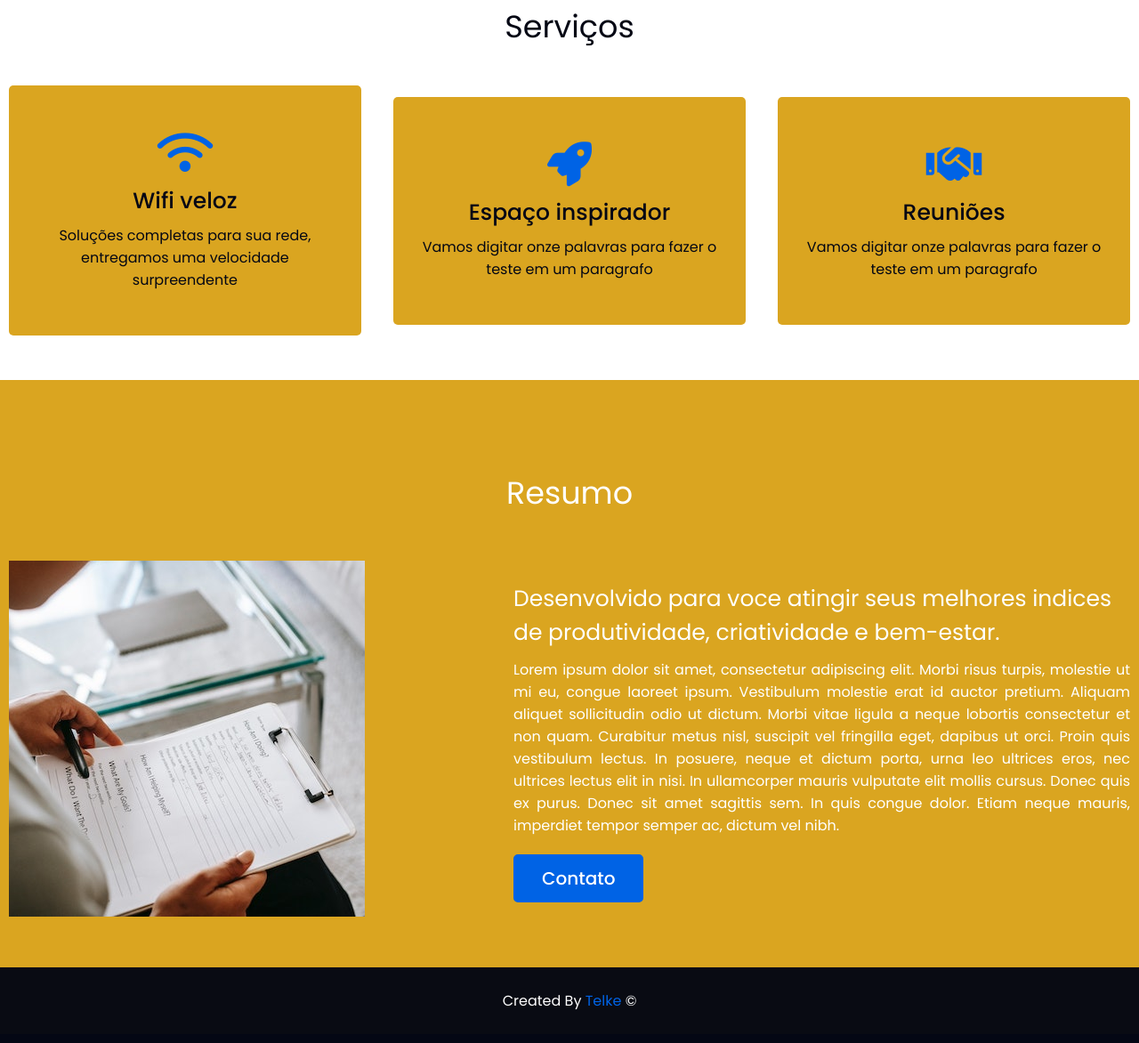
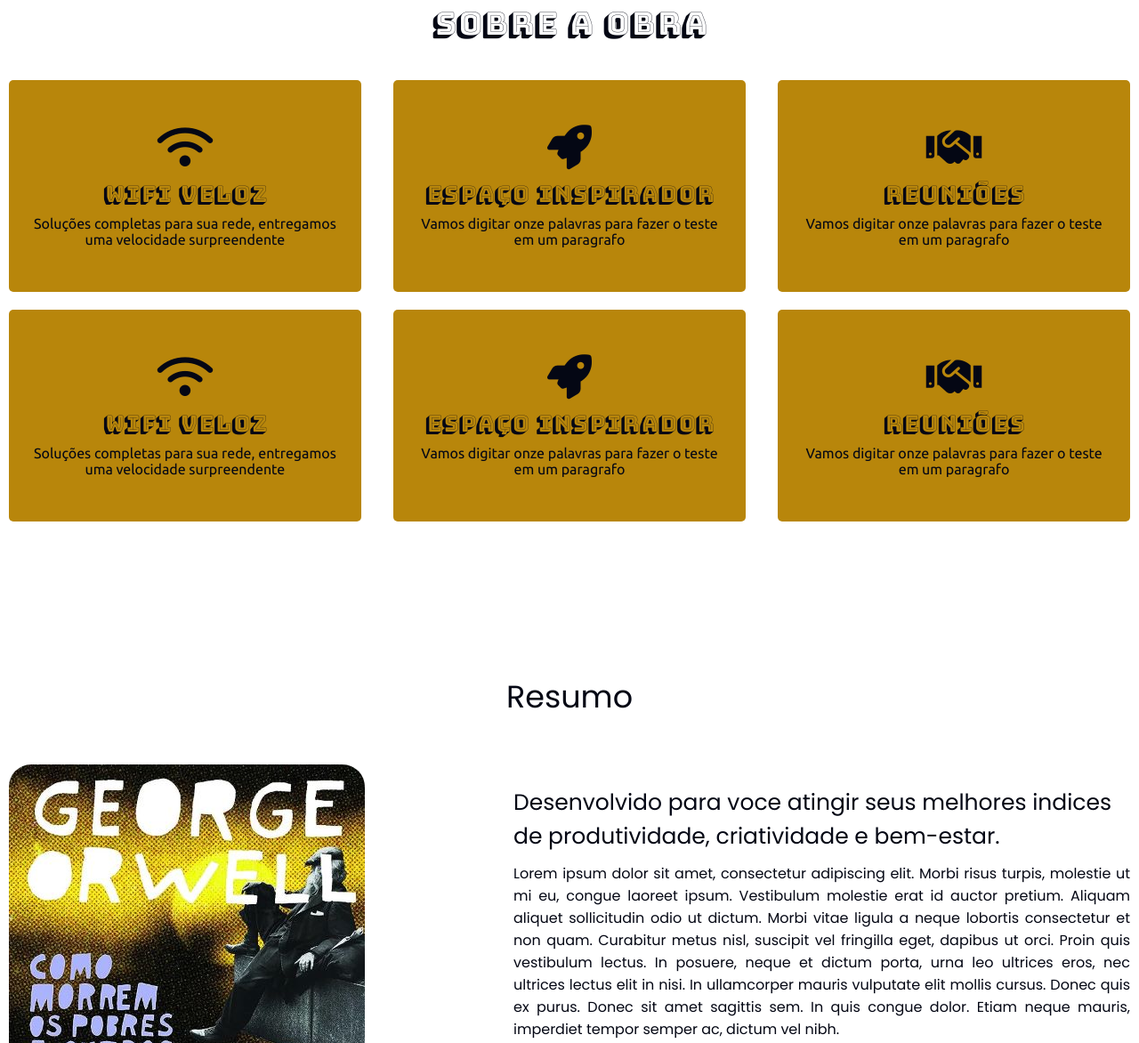
Before and after one commit to Conradiz/Como_morrem_os_pobres, a plain HTML site: page index.html in a window 1280 px wide. Shown: the part 887-2059 px from the top of the page at 89% size. Drawn offline with Linux system fonts and the light colour scheme.

Commit message:
altarando

```diff
--- a/css/custom.css
+++ b/css/custom.css
@@ -1,4 +1,4 @@
-@import url('https://fonts.googleapis.com/css2? family= Poppins:wght@400;500;600;700 & family= Ubuntu:wght@400;500;700 & display=swap' );
+@import url('https://fonts.googleapis.com/css2?family=Bungee+Shade&family=Poppins:wght@400;500;600;700&family=Rubik+Mono+One&family=Ubuntu:wght@300;400;500;700&display=swap');
 *{
     margin: 0;
     padding: 0;
@@ -8,14 +8,15 @@
 :root {
     --main-color: #040714;
     --site-color: #fff;
-    --active-color: #0063e5;
-    --first-color: #DAA520;
+    --active-color: #968ec3;
+    --first-color: #08132f;
     --second-color: #090b13;
+    --new-color: #B8860B;
 }
 body{
-    background-color: var(--main-color);
-    color: var(--site-color);
-    font-family: 'Ubuntu', 'sans-serif';
+    background-color: var(--site-color);
+    color: var(--main-color);
+    font-family: 'Rubik Mono One', sans-serif;
 }
 
 .max-width{
@@ -35,7 +36,7 @@ body{
     width: 100%;
     z-index: 999;
     padding: 20p 0;
-    font-family: 'Ubuntu', sans-serif;
+    font-family: 'Rubik Mono One', sans-serif;
     background-color: var(--site-color);
     border-bottom:solid #1b202a 1px ;
 }
@@ -104,13 +105,13 @@ section {
 .top {
     color: var(--site-color);
     display: flex;
-    background: linear-gradient(to right, var(--main-color) 15%, rgb(224, 225, 255,0 )),url("../images/banner.jpg") no-repeat center;
+    background: linear-gradient(to right, var(--main-color) 10%, rgb(224, 225, 255,0 )),url("../images/banner.jpg") no-repeat center;
     height: 100vh;
     min-height: 500px;
     /* background-size especifica o tamanho das imagens de fundo o cover faz com que ocupe todo o espaço */
     background-size: cover;
     background-attachment: fixed;
-    font-family: 'Ubuntu', sans-serif;
+    font-family: 'Rubik Mono One', sans-serif;
     /* background: url("../images/banner.jpg") no-repeat center;*/
 }
 .top .max-width{
@@ -151,7 +152,7 @@ section {
 .servicos{
     color: var(--main-color);
     background-color: var(--site-color);
-    font-family: 'Poppins',sans-serif;
+    font-family: 'Bungee Shade',sans-serif;
 }
 .servicos .titulo{
     text-align: center;
@@ -165,15 +166,23 @@ section {
     flex-wrap: wrap;
     align-items: center;
     justify-content: space-between;
+    font-family: 'Poppins', sans-serif;
 }
 .servicos .serv-content .card{
 width: calc(33% - 20px) ;
-background-color: var(--first-color);
+background-color: var(--new-color);
 text-align: center;
 border-radius: 5px;
 padding: 50px 25px;
 cursor: pointer;
 transition: all 0.5s ease;
+margin-bottom: 20px;
+}
+.servicos .serv-content .card .text{
+    font-family: 'Bungee Shade', sans-serif;
+}
+.servicos .serv-content p{
+    font-family: 'Ubuntu', sans-serif;
 }
 /*Altera a cor de fundo do cartao quando passa o mouse*/
 .servicos .serv-content .card:hover{
@@ -181,7 +190,7 @@ transition: all 0.5s ease;
 }
 .servicos .serv-content .card i{
     font-size: 50px;
-    color: var(--active-color);
+    color: var(--main-color);
     transition: all 0.5s ease;
 }
 .servicos .serv-content .card:hover i{
@@ -201,6 +210,7 @@ transition: all 0.5s ease;
 @media (max-width: 947px){
     .servicos .serv-content .card{
         width: calc(50% - 10px);
+        height: 300px;
         margin-bottom: 20px;
     }
 }
@@ -215,8 +225,8 @@ transition: all 0.5s ease;
 
 /*atrinuindo a cor do texto, cor de fundo e font a section premium*/
 .premium{
-    color: var(--site-color);
-    background: var(--first-color);
+    color: var(--main-color);
+    background: var(--site-color);
     font-family: 'Poppins', sans-serif;
 }
 /*estilizando o titulo da section premium*/
@@ -241,6 +251,7 @@ transition: all 0.5s ease;
     width: 400px;
     height: 400px;
     object-fit: cover;
+    border-radius: 25px;
 }
 .premium .premium-conteudo .direita{
     width: 55%;
--- a/index.html
+++ b/index.html
@@ -15,7 +15,7 @@
     <nav class="navbar">
         <div class="max-width">
             <div class="logo">
-                <a href="index.html">Obra</a>
+                <a href="index.html">gw</a>
             </div>
             <ul class="menu" id="menu-site">
                 <li><a href="index.html">A Obra</a></li>
@@ -31,7 +31,7 @@
     <section class="top">
         <div class="max-width">
             <div class="top-content">
-                <div class="text-1">Temos a solução</div>
+               <div class="text-1">:</div>
                 <div class="text-2">Como morrem os Pobres e outros Ensaios</div>
                 <div class="text-3">George Orwell</div>
                 <a href="contato.html">Por Dentro da Obra</a>
@@ -41,8 +41,29 @@
     <!-- -->
     <section class="servicos">
         <div class="max-width">
-            <h2 class="titulo">Serviços</h2>
+            <h2 class="titulo">Sobre a Obra</h2>
             <div class="serv-content">
+                <div class="card">
+                    <div class="box">
+                        <i id="" class="fa-solid fa-wifi"></i>
+                        <div class="text">Wifi veloz</div>
+                        <p> Soluções completas para sua rede, entregamos uma velocidade surpreendente</p>
+                    </div>
+                </div>
+                <div class="card">
+                    <div class="box">
+                        <i id="" class="fa-solid fa-rocket"></i>
+                        <div class="text">Espaço inspirador</div>
+                        <p>Vamos digitar onze palavras para fazer o teste em um paragrafo </p>
+                    </div>
+                </div>
+                <div class="card">
+                    <div class="box">
+                        <i id="" class="fa-solid fa-handshake"></i>
+                        <div class="text">Reuniões</div>
+                        <p>Vamos digitar onze palavras para fazer o teste em um paragrafo </p>
+                    </div>
+                </div>
                 <div class="card">
                     <div class="box">
                         <i id="" class="fa-solid fa-wifi"></i>
@@ -72,7 +93,7 @@
             <h2 class="titulo">Resumo</h2>
             <div class="premium-conteudo">
                 <div class="coluna esquerda">
-                    <img src="images/premium.png" alt="servico premium">
+                    <img src="images/livro.jpg" alt="servico premium">
                 </div>
                 <div class="coluna direita">
                     <div class="text">Desenvolvido para voce atingir seus melhores indices de produtividade, criatividade e bem-estar.</div>
```
Also changed, not shown: images/livro.jpg (added).
